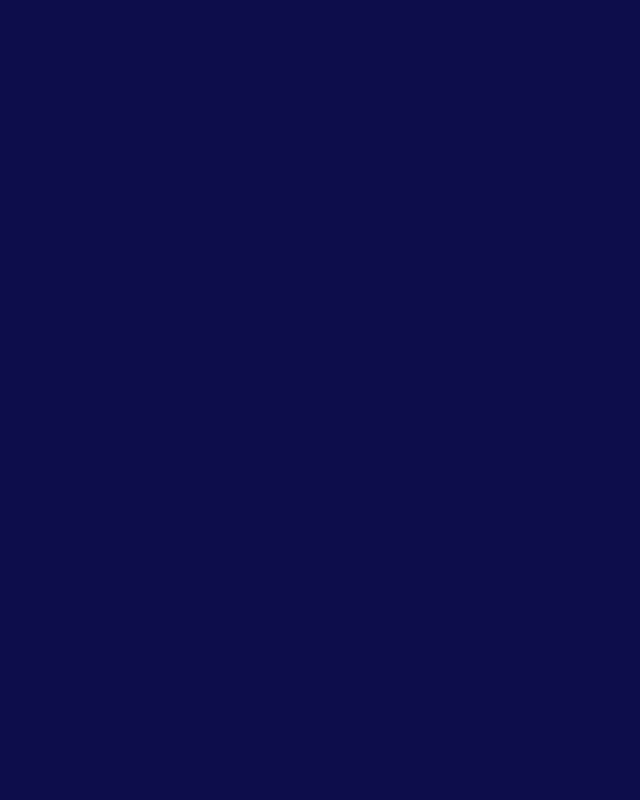
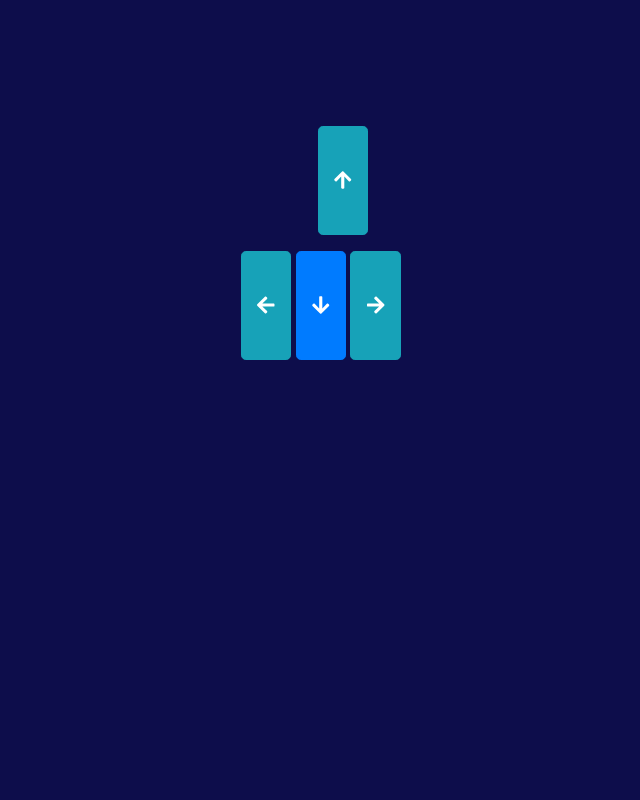
Before and after one commit to rishabkhanna27/SnakeGame, a React (Create React App) app: page / in a window 1280 px wide. Shown: the part 2160-2960 px from the top of the page, without its empty margins (271-911 px from the left). Built offline with nearby package versions, Linux system fonts and the light colour scheme.

Commit message:
On Screen Controller added

```diff
--- a/src/index.css
+++ b/src/index.css
@@ -51,9 +51,10 @@ body{
   margin-left: 10%;
 }
 .controller{
-  margin-top: 380%;
+  margin-top: 280%;
 }
 .button{
-    padding:3%;
-
+    padding:5%;
+    padding-left: 2%;
+    padding-right: 2%;
 }
```
